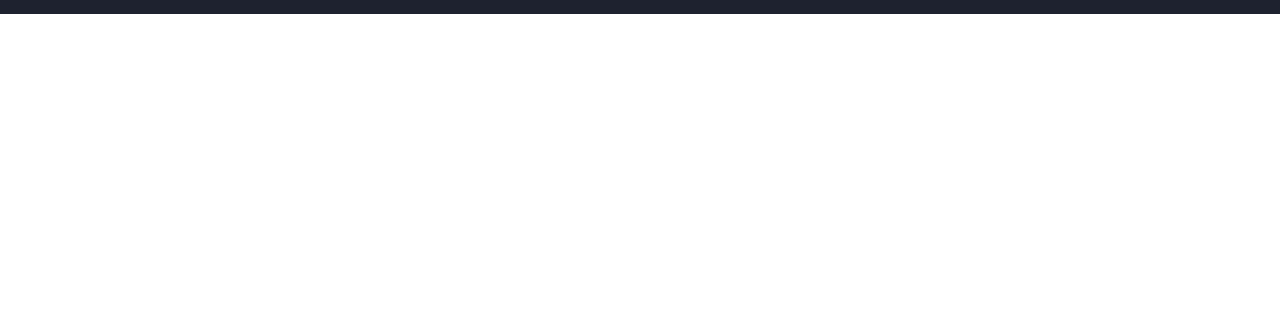
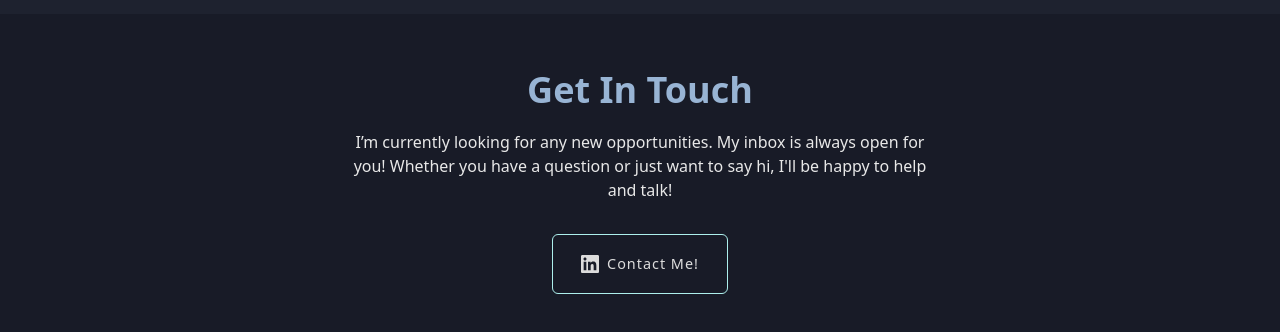
Before and after one commit to emrekaraa/personel-website, a React (Create React App) app: page /#header in a window 1280 px wide. Shown: the part 1292-1624 px from the top of the page. Before the commit the page ends 1306 px from the top, so only its background shows below. Built offline with nearby package versions, Linux system fonts and the light colour scheme; no server answers.

Commit message:
Get In Touch section added.

```diff
--- a/src/App.js
+++ b/src/App.js
@@ -1,4 +1,5 @@
 
+import Contact from './Containers/Contact';
 import Hero from './Containers/Hero';
 import Projects from './Containers/Projects';
 import TechStack from './Containers/TechStack';
@@ -10,6 +11,7 @@ function App() {
       <Hero />
       <TechStack />
       <Projects />
+      <Contact />
     </>
   );
 }
--- /dev/null
+++ b/src/Components/Button.jsx
@@ -0,0 +1,9 @@
+import React from 'react';
+
+const Button = ({ children }) => {
+    return (<>
+        <button className='btn btn__cta flex justify-center items-center'>{children}</button>
+    </>)
+};
+
+export default Button;
--- /dev/null
+++ b/src/Containers/Contact.jsx
@@ -0,0 +1,17 @@
+import React from 'react';
+import Button from '../Components/Button';
+import { SiLinkedin } from 'react-icons/si';
+
+const Contact = () => {
+    return (
+        <div className='bg-secondary' id='contact'>
+            <div className='container lg:px-48 pt-14 pb-8 flex flex-col items-center'>
+                <h2 className='text-4xl text-textColor2 font-bold text-center'>Get In Touch</h2>
+                <p className='w-8/12 mt-5 text-center'>I’m currently looking for any new opportunities. My inbox is always open for you! Whether you have a question or just want to say hi, I'll be happy to help and talk!</p>
+
+                <Button><a href="https://www.linkedin.com/in/emrekaraa" target={"_blank"}> <span className='text-md flex items-center'> <SiLinkedin className='mr-2 text-lg' /> Contact Me!</span></a> </Button>
+            </div>
+        </div>)
+};
+
+export default Contact;
--- a/src/Containers/Hero.jsx
+++ b/src/Containers/Hero.jsx
@@ -7,6 +7,8 @@ import NavBar from '../Components/NavBar';
 import Flip from 'react-reveal/Fade';
 import { Zoom } from 'react-reveal';
 import ScrollUp from '../Components/ScrollUp';
+
+import Button from '../Components/Button';
 
 
 const Hero = () => {
@@ -30,7 +32,7 @@ const Hero = () => {
                         <p className='mt-4 w-11/12 md:w-9/12'>🌱 I’m currently learning everything about frontend. <br /> 🧐 I'm a selft-taught learner. <br /> ❤️ I am passionate about my work. Because I love what I do, I have a steady source of motivation that drives me to do my best. </p>
                     </Zoom >
                     <Flip right delay={400} duration={1500}>
-                        <button className='btn btn__cta flex justify-center items-center'> <a href="https://drive.google.com/file/d/1rhTj5MtokI86dcK7M8y1hmTayrIX_1JG/view?usp=sharing" target={"_blank"}> <span className='text-xl'> 🖨 </span>Checkout my resume!</a> </button>
+                        <Button> <a href="https://drive.google.com/file/d/1rhTj5MtokI86dcK7M8y1hmTayrIX_1JG/view?usp=sharing" target={"_blank"}> <span className='text-xl'> 🖨 </span>Checkout my resume!</a> </Button>
                     </Flip>
                 </div>
                 <Zoom duration={1500}>
```
